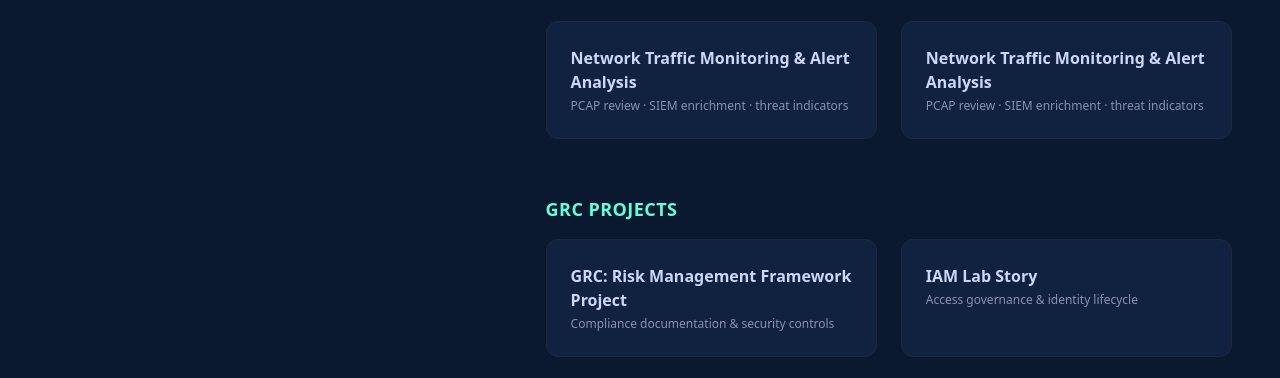
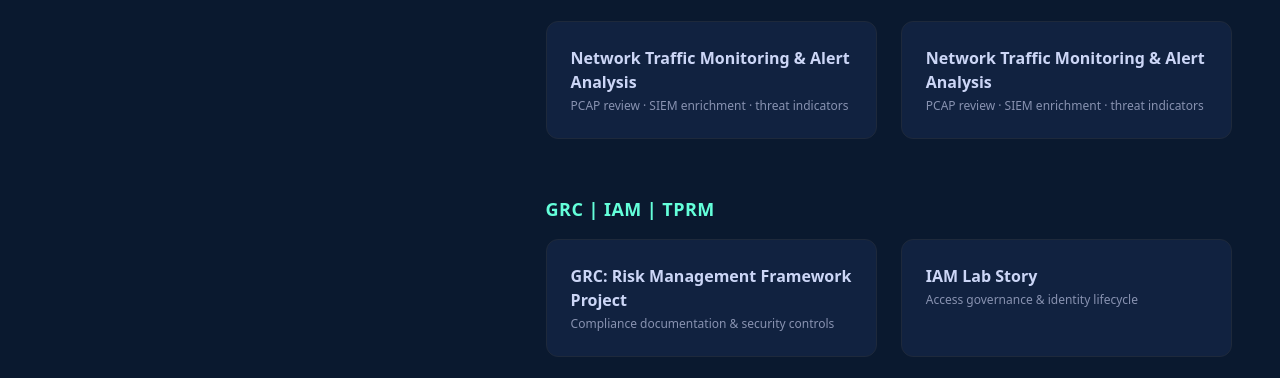
Before and after one commit to kiran-regmi/kiranregmi.com, a plain HTML site: page projects.html in a window 1280 px wide. Shown: the part 669-1047 px from the top of the page. Drawn offline with nearby package versions, Linux system fonts and the light colour scheme.

Commit message:
more update

```diff
--- a/projects.html
+++ b/projects.html
@@ -165,9 +165,9 @@
       </div>
     </div>
 
-   <!-- GRC PROJECTS -->
+   <!-- GRC | IAM | TPRM -->
     <div>
-      <h2 class="text-lg font-semibold text-[#64ffda] mb-4 uppercase tracking-wide">GRC Projects</h2>
+      <h2 class="text-lg font-semibold text-[#64ffda] mb-4 uppercase tracking-wide">GRC | IAM | TPRM</h2>
 
       <div class="grid grid-cols-1 md:grid-cols-2 gap-6">
 
```
